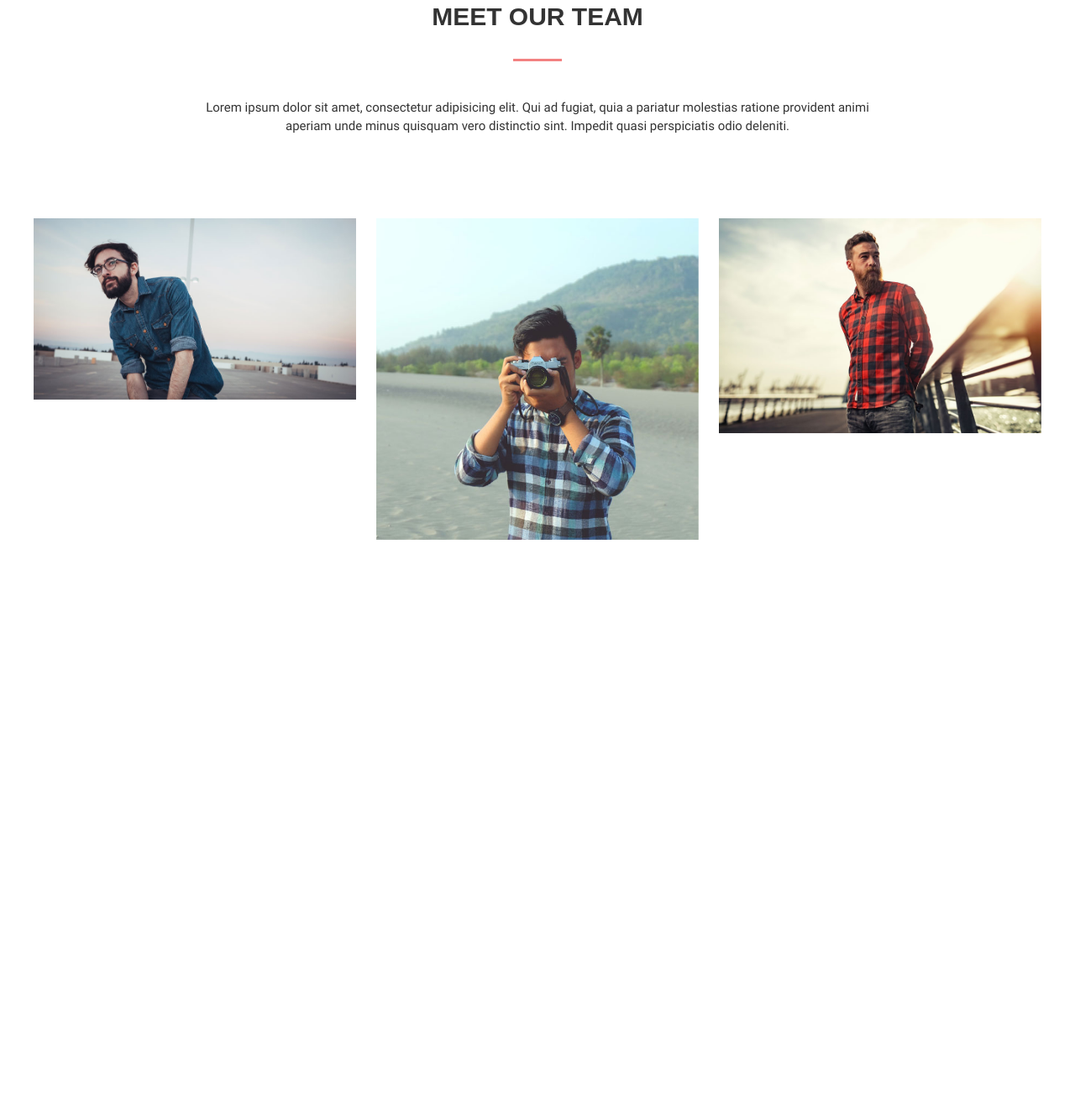
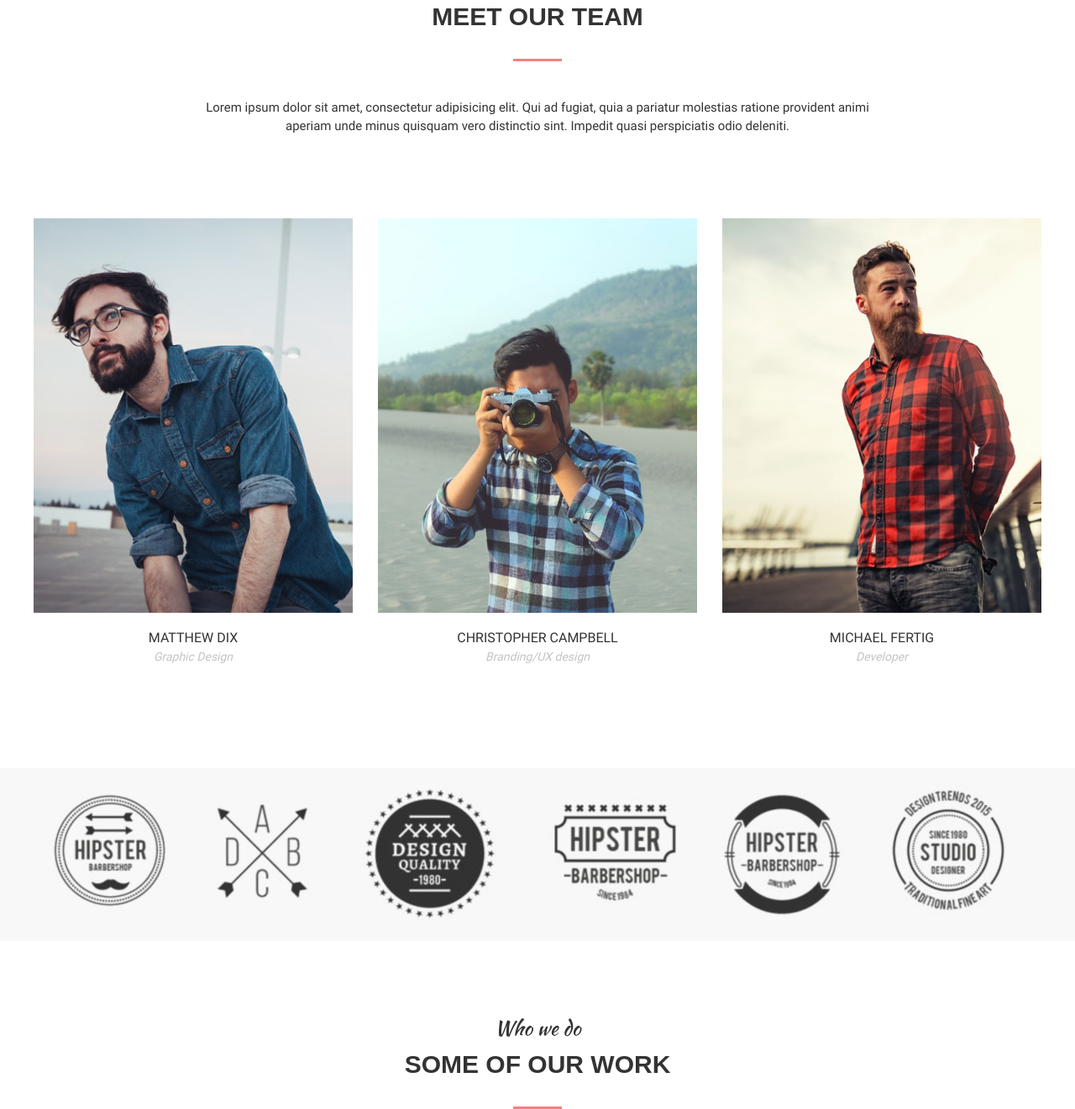
Before and after one commit to Maxegood/Project, a website: page app/index.html in a window 1280 px wide. Shown: the part 4653-5974 px from the top of the page at 84% size. Before the commit the page ends 5313 px from the top, so only its background shows below. Drawn offline with Linux system fonts and the light colour scheme; a web font is replaced by a local one.

Commit message:
Доверстал до портфолио

```diff
--- a/app/index.html
+++ b/app/index.html
@@ -283,12 +283,64 @@
 					<p>Lorem ipsum dolor sit amet, consectetur adipisicing elit. Qui ad fugiat, quia a pariatur molestias ratione provident animi aperiam unde minus quisquam vero distinctio sint. Impedit quasi perspiciatis odio deleniti.</p>
 				</div>
 				<div class="we_are-items">
-					<div class="we_are-item"><img src="img/man2.jpg" alt="" /></div>
-					<div class="we_are-item"><img src="img/man3.jpg" alt="" /></div>
-					<div class="we_are-item"><img src="img/man4.jpg" alt="" /></div>
+					<div class="we_are-item">
+						<div class="we_are-item-bg"></div>
+						<p>Matthew dix <span>Graphic Design</span> </p>
+					</div>
+
+					<div class="we_are-item">
+						<div class="we_are-item-bg"></div>
+						<p>Christopher Campbell<span>Branding/UX design</span></p>
+					</div>
+
+					<div class="we_are-item">
+						<div class="we_are-item-bg"></div>
+						<p>Michael fertig<span>Developer</span></p>
+					</div>
+
+				</div>
+			</section>
+			<section class="container-partners">
+				<div class="container">
+					<diPiv class="partners">
+						<a href="#"><img src="img/22.png" alt=""></a>
+						<a href="#"><img src="img/23.png" alt=""></a>
+						<a href="#"><img src="img/24.png" alt=""></a>
+						<a href="#"><img src="img/25.png" alt=""></a>
+						<a href="#"><img src="img/26.png" alt=""></a>
+						<a href="#"><img src="img/27.png" alt=""></a>
+					</div>
 				</div>
 			</section>
 
+			<section>
+				<div class="container">
+				<div class="main-title">
+					<div class="main-title-small">
+						Who we do
+					</div>
+					<div class="main-title-big">
+						Some of our work
+						<div class="main-title-big-line">
+						</div>
+					</div>
+				</div>
+			</div>
+				<div class="some_work-items-container">
+					<div class="some_work-items">
+					<div class="some_work-item"><img src="img/portf1.jpg" alt=""></div>
+					<div class="some_work-item"><img src="img/portf2.jpg" alt=""></div>
+					<div class="some_work-item"><img src="img/portf4.jpg" alt=""></div>
+					<div class="some_work-item"><img src="img/portf5.jpg" alt=""></div>
+					</div>
+
+
+<!--
+					<div class="some_work-item"><img src="img/portf6.jpg" alt=""></div>
+					<div class="some_work-item"><img src="img/portf7.jpg" alt=""></div>
+					<div class="some_work-item"><img src="img/portf8.jpg" alt=""></div> -->
+				</div>
+			</section>
 			<footer></footer>
 		</body>
 		</html>
--- a/app/sass/main.scss
+++ b/app/sass/main.scss
@@ -546,18 +546,73 @@ nav ul li:first-child a {
 	height: 20px;
 	margin-left: 50px;
 }
-.we_are-items{
+.we_are-items {
 	display: flex;
 	justify-content: space-between;
-	flex-wrap: nowrap;
-
-	.we_are-item {
-		width: 32%;
-		height: 400px;
-		position: relative;
-			// display: flex;
+	.we_are-item p {
+		font-size: 16px;
+		text-align: center;
+		margin-top: 20px;
+		font-family: $main-font-content;
+		text-transform: uppercase;
+		color: #333;
+		span {
+			font-size: 14px;
+			color: #c3c3c3;
+			margin-top: 5px;
+			display: block;
+			text-transform: none;
+			font-style: italic;
+		}
+	}
+	.we_are-item-bg {
+		width: 380px;
+		height: 470px;
+		background-image: url(../img/man2.jpg);
+		background-size: cover;
+		background-repeat: no-repeat;
+		background-position: -110px 0;
+	}
+}
+.we_are-items .we_are-item:nth-child(2) .we_are-item-bg {
+	width: 380px;
+	height: 470px;
+	background-image: url(../img/man3.jpg);
+	background-size: cover;
+	background-repeat: no-repeat;
+	background-position: -62px 0;
+}
+.we_are-items .we_are-item:nth-child(3) .we_are-item-bg {
+	width: 380px;
+	height: 470px;
+	background-image: url(../img/man4.jpg);
+	background-size: cover;
+	background-repeat: no-repeat;
+	background-position: -120px 0;
+}
+.container-partners {
+	width: 100%;
+	margin-top: 125px;
+	background-color: #f8f8f8;
+}
+.partners {
+	display: flex;
+	justify-content: space-between;
+	a {
+		margin-right: 20px;
+		align-self: center;
+	}
+}
+.some_work-items-container {
+	width: 50%;
+	.some_work-items {
+		display: flex;
+		flex-wrap: wrap;
+		.some_work-item {
+			width: 100%;
 			img {
-
+				width: 48%;
 			}
 		}
 	}
+}
```
Also changed, not shown: app/css/main.css, app/img/22.png (added), app/img/23.png (added), app/img/24.png (added), app/img/25.png (added), app/img/26.png (added), app/img/27.png (added).
